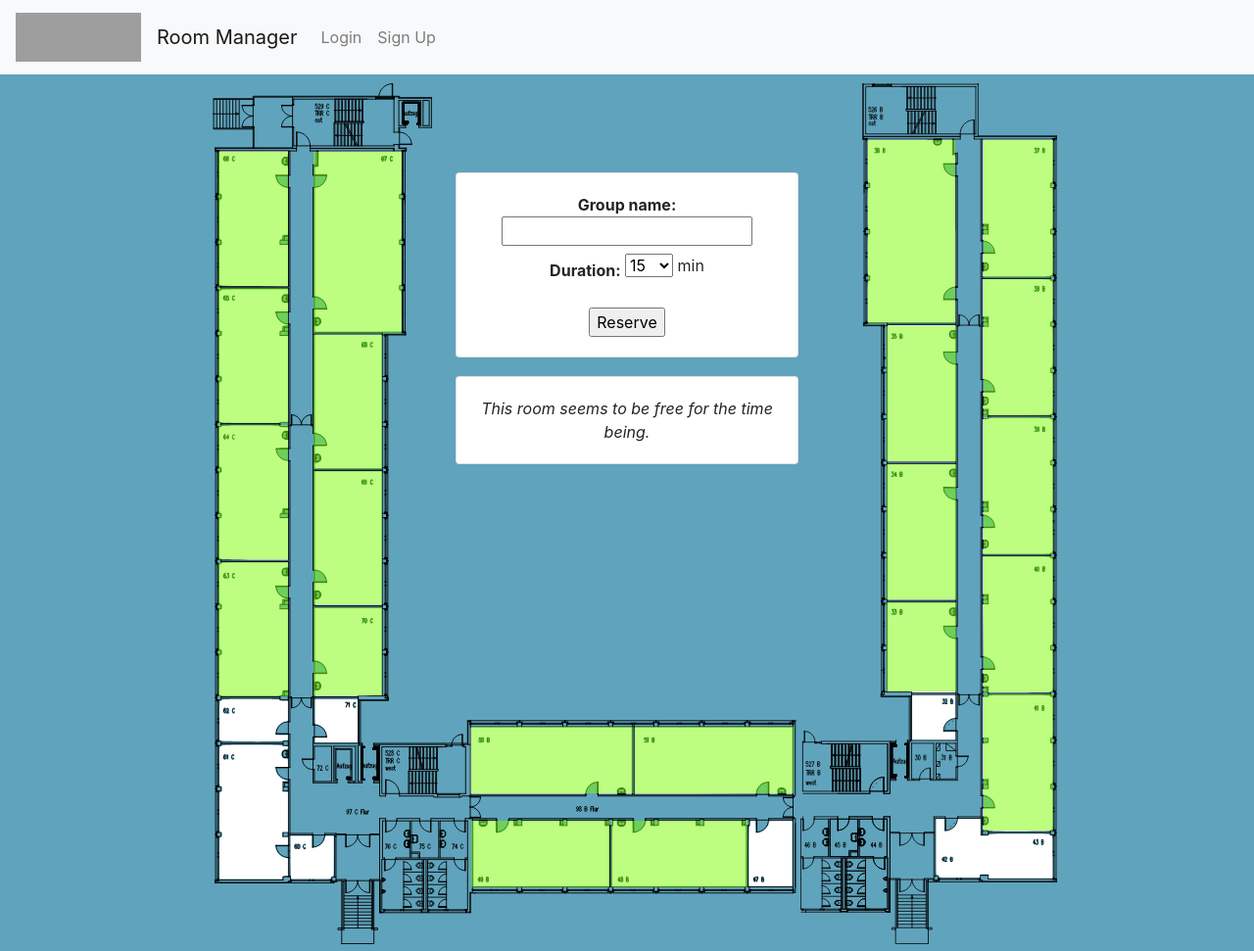
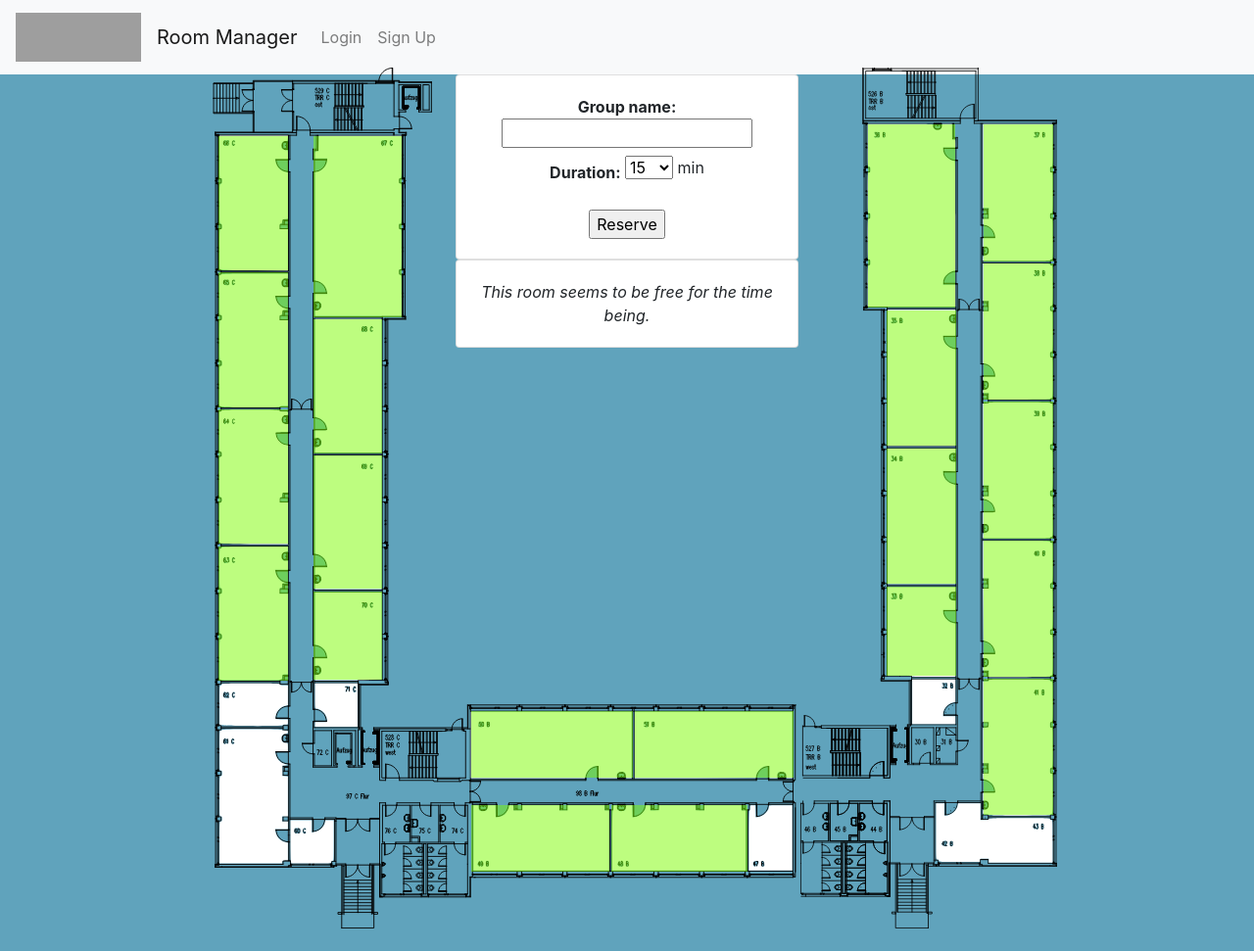
Before and after one commit to Justus-Jonas/DHBW-Room-Manager, a Django app: page /room/1/ in a window 1280 px wide. Shown: the whole page at 98% size. After the commit the page ends 948 px from the top, so only its background shows below. Run offline with Django 3.2, Linux system fonts and the light colour scheme; data comes from the database, SQL or seed files in the repository; some libraries are stand-ins or nearby versions; grey boxes are pictures that could not be loaded.

Commit message:
Fix center display alignment

```diff
--- a/templates/room.html
+++ b/templates/room.html
@@ -5,10 +5,16 @@
     {% if weather > 25.0 %}
         <p style="text-align: center">Sehr heiß. Bitte markierte Räume meiden!</p>
     {% endif %}
+
+
+
+<div style="text-align: center" id="container">
+
+
+<div style="position:absolute;text-align:center;width:100%;z-index:100">
 {% if bookable %}
-<div style="text-align: center" id="container">
-    <div class="container" style="position:relative;z-index:1;top:100px">
-        <div class="row justify-content-center align-items-center" style="height:1vh">
+    <div class="container">
+        <div class="row justify-content-center align-items-center">
             <div class="col-4">
                 <div class="card">
                     <div class="card-body">
@@ -45,8 +51,7 @@
 
 
 {% if rooms %}
-<div style="text-align: center" id="container">
-    <div class="container" style="position:relative;z-index:1; top:{% if bookable %}300{% else %}10{% endif %}px">
+    <div class="container">
         <div class="row justify-content-center align-items-left" style="height:1vh">
             <div class="col-4">
                 <div class="card">
@@ -68,8 +73,8 @@
             </div>
         </div>
     </div>
-{% else %}<div style="text-align: center" id="container">
-    <div class="container" style="position:relative;z-index:1;top:300px">
+{% else %}
+    <div class="container">
         <div class="row justify-content-center align-items-center" style="height:1vh">
             <div class="col-4">
                 <div class="card">
@@ -80,8 +85,8 @@
             </div>
         </div>
     </div>
-
 {% endif %}
+</div>
 
 
 
```
Lines whose indentation alone changed are shown as unchanged.
